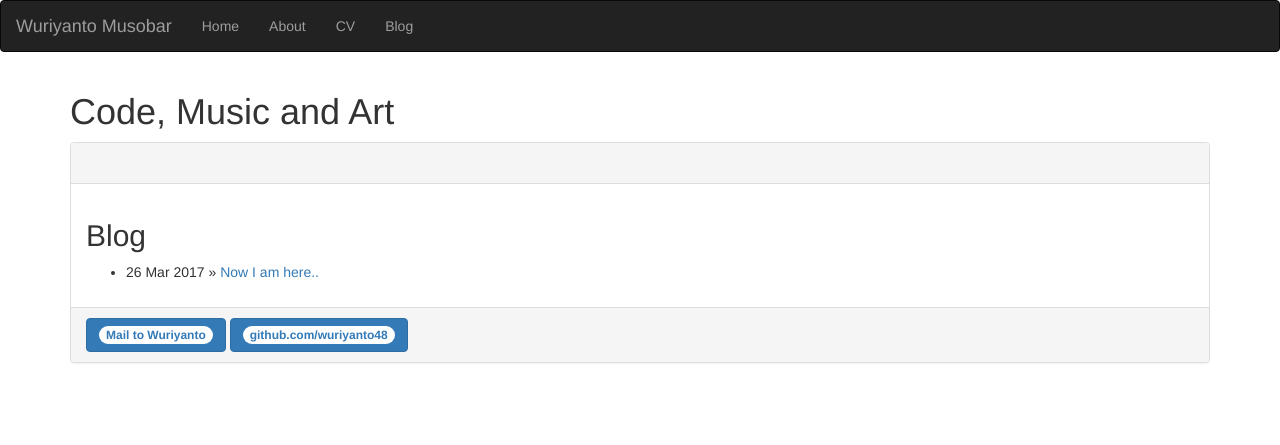
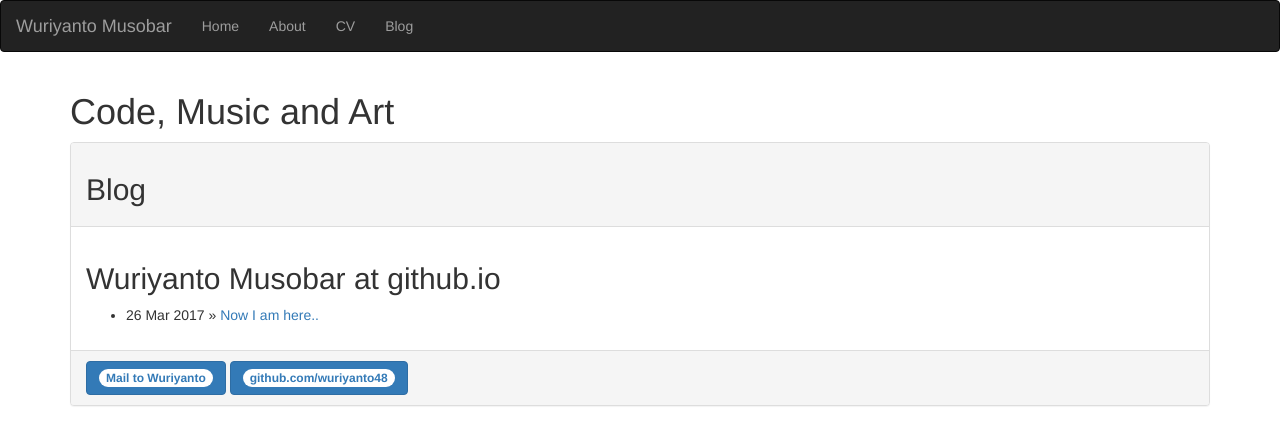
Before and after one commit to wuriyanto48/wuriyanto48.github.io, a Jekyll site: the page built from blog/index.html, in a window 1280 px wide. Shown: the top 445 px of the page. Built offline with Jekyll 4.4.1, drawn with Linux system fonts in a browser that asks for light colours; nearby versions of some CDN libraries; Markdown is read by kramdown in place of the engine named in the settings.

Commit message:
Update index.html

```diff
--- a/blog/index.html
+++ b/blog/index.html
@@ -1,6 +1,7 @@
 ---
 layout: default
-title: Blog
+title: Wuriyanto Musobar at github.io
+title_header: Blog
 ---
 	<h2>{{ page.title }}</h2>
 	<ul class="posts">
```
